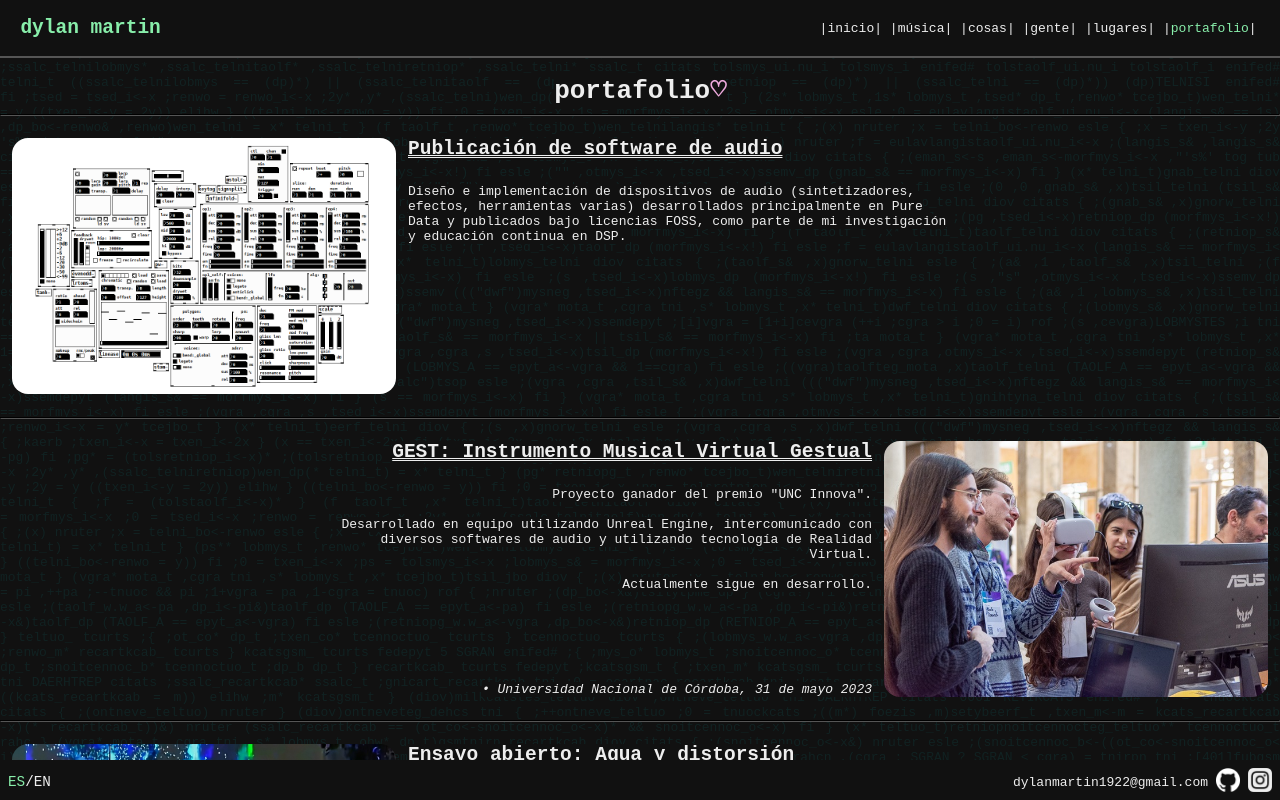
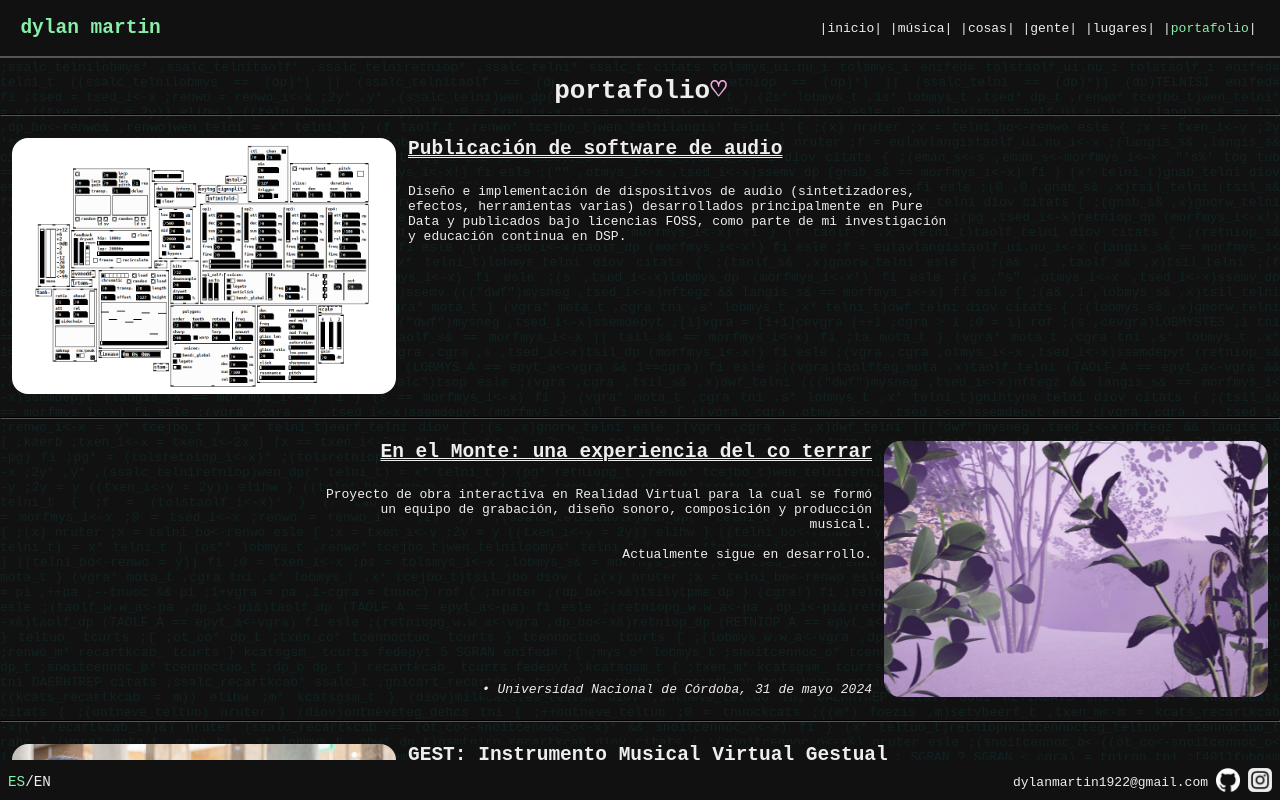
Before and after one commit to martindylan/martindylan.github.io, a React (Create React App) app: page /portafolio in a window 1280 px wide. Built offline with nearby package versions, Linux system fonts and the light colour scheme.

Commit message:
feat: add "en el monte" and "gota pedal"

```diff
--- a/src/Routes/Lugares/Lugares.tsx
+++ b/src/Routes/Lugares/Lugares.tsx
@@ -155,6 +155,11 @@ export default function Lugares() {
       description: t("places.cybercirujas.description"),
       href: `https://cybercirujas.rebelion.digital/`
     },
+    {
+      title: `gota pedal`,
+      description: t("places.gotapedal.description"),
+      href: `https://gotapedal.neocities.org/`
+    },
   ]
 
   const orderedList = list.sort((a, b) => a.title.localeCompare(b.title));
--- a/src/Routes/Portafolio/Portafolio.tsx
+++ b/src/Routes/Portafolio/Portafolio.tsx
@@ -7,6 +7,7 @@ import img_anhelo from './img/anhelo.jpeg';
 import img_puredata from './img/puredata.jpeg';
 import img_presupuesto from './img/presupuesto.jpeg'
 import img_agua from './img/agua.jpeg';
+import img_monte from './img/monte.jpeg';
 import { useTranslation } from 'react-i18next';
 
 export default function Cosas() {
@@ -18,6 +19,13 @@ export default function Cosas() {
       img: img_puredata,
       description: t("portfolio.puredata.description", { returnObjects: true }),
       // foot: t("portfolio.puredata.foot")
+    },
+    {
+      name: t("portfolio.monte.name"),
+      link: `https://uncinnova.unc.edu.ar/2024/05/31/en-el-monte-una-experiencia-del-co-terrar-en-realidad-virtual/`,
+      img: img_monte,
+      description: t("portfolio.monte.description", { returnObjects: true }),
+      foot: t("portfolio.monte.foot")
     },
     {
       name: t("portfolio.gest.name"),
--- a/src/i18n/en/global.json
+++ b/src/i18n/en/global.json
@@ -95,6 +95,14 @@
         "Coordination and general advice: Clarisa Pedrotti."
       ],
       "foot": "National Museum of the Cabildo – Buenos Aires, August 4 2023"
+    },
+    "monte": {
+      "name": "En el Monte: una experiencia del co terrar",
+      "description": [
+        "Interactive VR piece for which a team of recording, sound design, composition and music production was formed.",
+        "Currently still in development."
+      ],
+      "foot": "National University of Córdoba, May 31 2024"
     }
   },
   "music": {
@@ -319,6 +327,9 @@
     "gifcities": {
       "description": "gifs search engine"
     },
+    "gotapedal": {
+      "description": "music project from córdoba"
+    },
     "hacker_news": {
       "description": "computing news"
     },
--- a/src/i18n/es/global.json
+++ b/src/i18n/es/global.json
@@ -95,6 +95,14 @@
         "Coordinación y asesoramiento general: Clarisa Pedrotti."
       ],
       "foot": "Museo Histórico Nacional del Cabildo – Buenos Aires, 4 de agosto 2023"
+    },
+    "monte": {
+      "name": "En el Monte: una experiencia del co terrar",
+      "description": [
+        "Proyecto de obra interactiva en Realidad Virtual para la cual se formó un equipo de grabación, diseño sonoro, composición y producción musical.",
+        "Actualmente sigue en desarrollo."
+      ],
+      "foot": "Universidad Nacional de Córdoba, 31 de mayo 2024"
     }
   },
   "music": {
@@ -319,6 +327,9 @@
     "gifcities": {
       "description": "motor de búsqueda de gifs"
     },
+    "gotapedal": {
+      "description": "proyecto musical cordobés"
+    },
     "hacker_news": {
       "description": "noticias en computación"
     },
```
Also changed, not shown: src/Routes/Portafolio/img/monte.jpeg (added).
